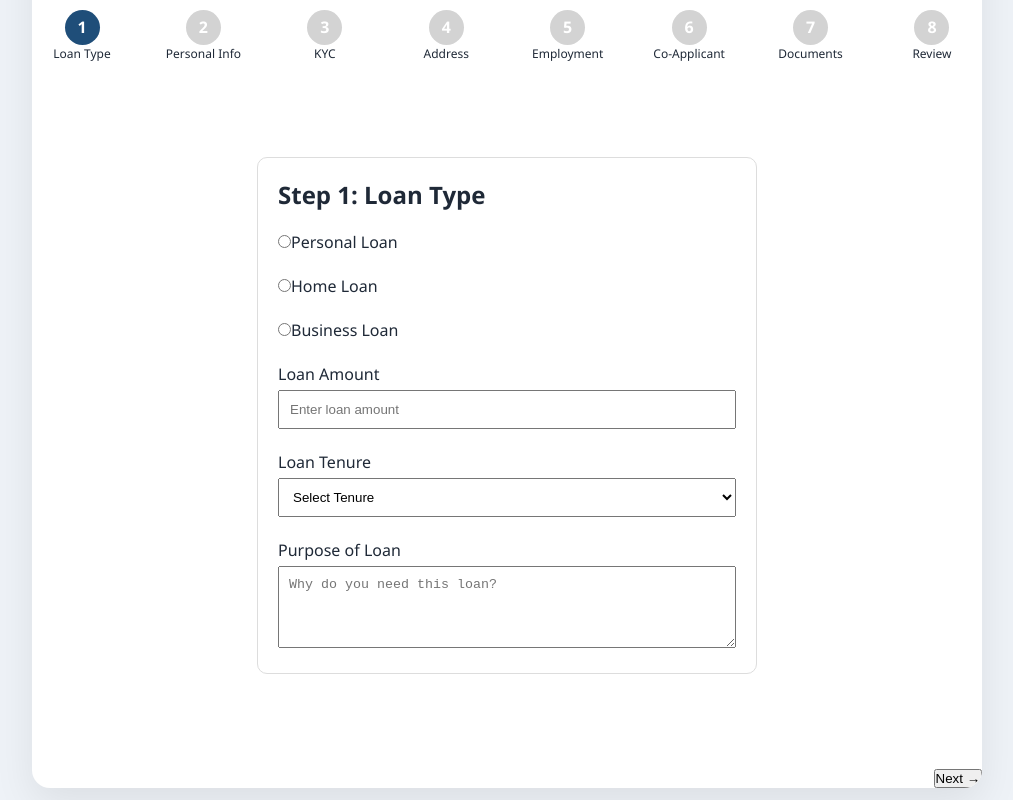
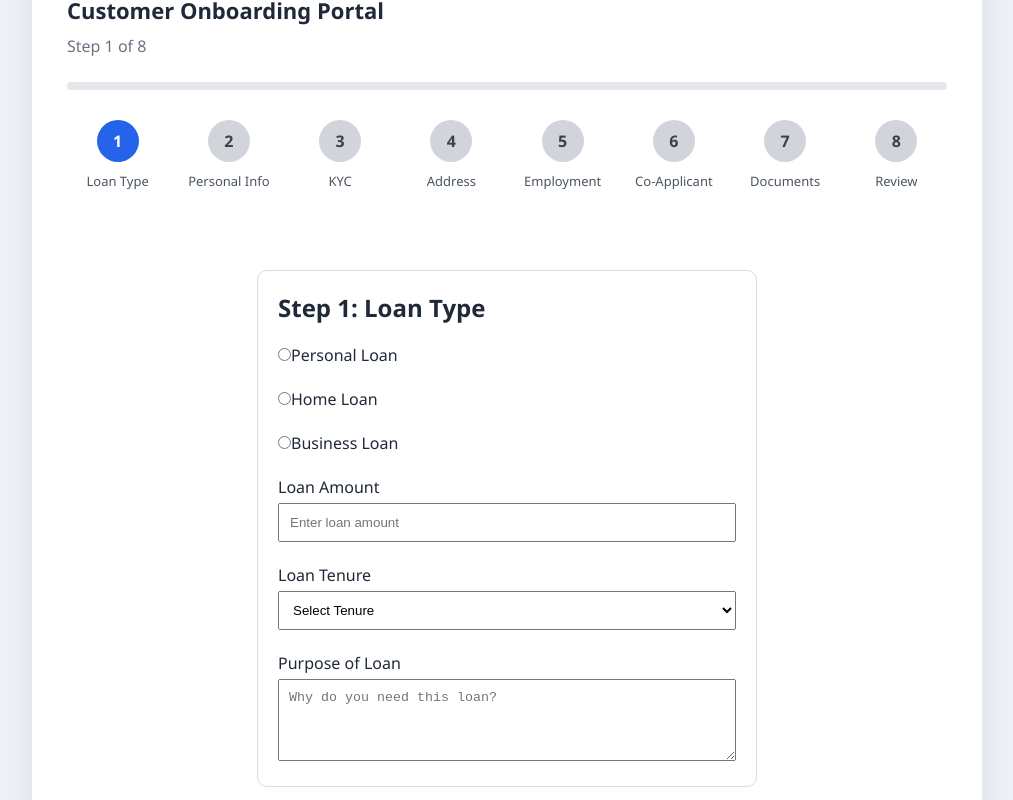
Before and after one commit to NoorFathima0204/Loan-Application-Wizard-React, a React (Vite) app: page / in a window 1280 px wide. Shown: the part 200-1000 px from the top of the page, without its empty margins (133-1146 px from the left). Built offline with nearby package versions, Linux system fonts and the light colour scheme.

Commit message:
Phase 2 Step 3 - Modernize progress bar and navigation

```diff
--- /dev/null
+++ b/src/components/wizard/ProgressBar.css
@@ -0,0 +1,88 @@
+.progress-wrapper {
+  padding: 30px 35px 15px;
+}
+
+.progress-title {
+  font-size: 22px;
+  font-weight: 600;
+  color: #1f2937;
+  margin-bottom: 10px;
+}
+
+.progress-text {
+  color: #6b7280;
+  margin-bottom: 25px;
+}
+
+.progress-track {
+  width: 100%;
+  height: 8px;
+  background: #e5e7eb;
+  border-radius: 20px;
+  overflow: hidden;
+  margin-bottom: 30px;
+}
+
+.progress-fill {
+  height: 100%;
+  background: linear-gradient(90deg, #2563eb, #1d4ed8);
+  transition: width .4s ease;
+}
+
+.steps-row {
+  display: flex;
+  justify-content: space-between;
+  flex-wrap: wrap;
+  gap: 10px;
+}
+
+.step-item {
+  flex: 1;
+  min-width: 80px;
+  text-align: center;
+}
+
+.step-circle {
+  width: 42px;
+  height: 42px;
+  margin: auto;
+  border-radius: 50%;
+  display: flex;
+  justify-content: center;
+  align-items: center;
+  font-weight: bold;
+  transition: .3s;
+}
+
+.step-active {
+  background: #2563eb;
+  color: white;
+}
+
+.step-inactive {
+  background: #d1d5db;
+  color: #374151;
+}
+
+.step-label {
+  margin-top: 10px;
+  font-size: 13px;
+  color: #4b5563;
+}
+
+@media(max-width:768px){
+
+.steps-row{
+justify-content:center;
+}
+
+.step-item{
+min-width:90px;
+margin-bottom:15px;
+}
+
+.progress-wrapper{
+padding:20px;
+}
+
+}
--- a/src/components/wizard/ProgressBar.jsx
+++ b/src/components/wizard/ProgressBar.jsx
@@ -1,3 +1,5 @@
+import "./ProgressBar.css";
+
 function ProgressBar({ currentStep }) {
   const steps = [
     "Loan Type",
@@ -10,43 +12,44 @@ function ProgressBar({ currentStep }) {
     "Review",
   ];
 
+  const progress = ((currentStep - 1) / (steps.length - 1)) * 100;
+
   return (
-    <div style={{ marginBottom: "30px" }}>
-      <h3>Application Progress</h3>
+    <div className="progress-wrapper">
+      <h2 className="progress-title">
+        Customer Onboarding Portal
+      </h2>
 
-      <div
-        style={{
-          display: "flex",
-          justifyContent: "space-between",
-          marginTop: "20px",
-          flexWrap: "wrap",
-        }}
-      >
+      <p className="progress-text">
+        Step {currentStep} of {steps.length}
+      </p>
+
+      <div className="progress-track">
+        <div
+          className="progress-fill"
+          style={{ width: `${progress}%` }}
+        />
+      </div>
+
+      <div className="steps-row">
         {steps.map((step, index) => (
           <div
+            className="step-item"
             key={index}
-            style={{
-              textAlign: "center",
-              width: "100px",
-            }}
           >
             <div
-              style={{
-                width: "35px",
-                height: "35px",
-                borderRadius: "50%",
-                margin: "0 auto",
-                lineHeight: "35px",
-                backgroundColor:
-                  currentStep >= index + 1 ? "#1F4E79" : "#d3d3d3",
-                color: "white",
-                fontWeight: "bold",
-              }}
+              className={`step-circle ${
+                currentStep >= index + 1
+                  ? "step-active"
+                  : "step-inactive"
+              }`}
             >
               {index + 1}
             </div>
 
-            <p style={{ fontSize: "12px" }}>{step}</p>
+            <div className="step-label">
+              {step}
+            </div>
           </div>
         ))}
       </div>
--- /dev/null
+++ b/src/components/wizard/StepNavigation.css
@@ -0,0 +1,56 @@
+.navigation {
+  display: flex;
+  justify-content: space-between;
+  padding: 25px 35px;
+  border-top: 1px solid #e5e7eb;
+}
+
+.nav-btn {
+  padding: 12px 28px;
+  border: none;
+  border-radius: 10px;
+  font-size: 15px;
+  font-weight: 600;
+  cursor: pointer;
+  transition: .3s;
+}
+
+.prev-btn {
+  background: #f3f4f6;
+  color: #374151;
+}
+
+.prev-btn:hover {
+  background: #e5e7eb;
+}
+
+.next-btn {
+  background: #2563eb;
+  color: white;
+}
+
+.next-btn:hover {
+  background: #1d4ed8;
+}
+
+.submit-btn {
+  background: #059669;
+  color: white;
+}
+
+.submit-btn:hover {
+  background: #047857;
+}
+
+@media(max-width:768px){
+
+.navigation{
+padding:20px;
+}
+
+.nav-btn{
+padding:10px 20px;
+font-size:14px;
+}
+
+}
--- a/src/components/wizard/StepNavigation.jsx
+++ b/src/components/wizard/StepNavigation.jsx
@@ -1,33 +1,31 @@
+import "./StepNavigation.css";
+
 function StepNavigation({
   currentStep,
   nextStep,
   previousStep,
 }) {
   return (
-    <div
-      style={{
-        display: "flex",
-        justifyContent: "space-between",
-        marginTop: "30px",
-      }}
-    >
+    <div className="navigation">
       {currentStep > 1 ? (
-        <button onClick={previousStep}>
+        <button
+          className="nav-btn prev-btn"
+          onClick={previousStep}
+        >
           ← Previous
         </button>
       ) : (
-        <div></div>
+        <div />
       )}
 
-      {currentStep < 8 ? (
-        <button onClick={nextStep}>
-          Next →
-        </button>
-      ) : (
-        <button>
-          Submit
-        </button>
-      )}
+      {currentStep < 8 && (
+  <button
+    className="nav-btn next-btn"
+    onClick={nextStep}
+  >
+    Next →
+  </button>
+)}
     </div>
   );
 }
```
